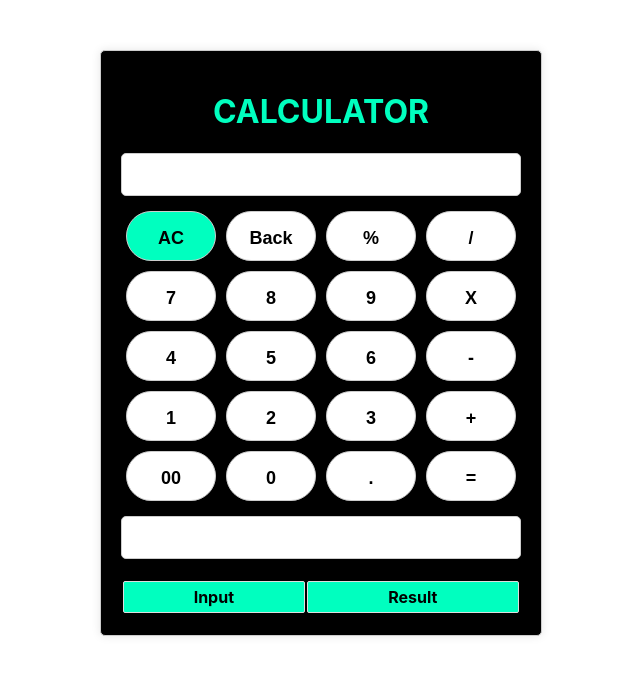
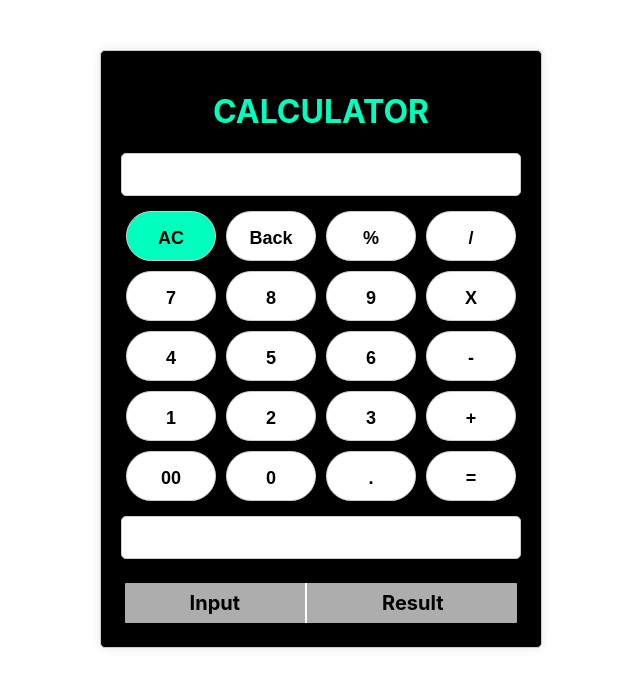
Before and after one commit to joey2310/Calculator_Project, a React (Create React App) app in the folder calculator-frontend/: page / in a window 1280 px wide. Shown: the top 686 px of the page, without its empty margins (319-959 px from the left). Built offline with nearby package versions, Linux system fonts and the light colour scheme.

Commit message:
Css Changes

```diff
--- a/calculator-frontend/src/App.css
+++ b/calculator-frontend/src/App.css
@@ -63,18 +63,25 @@
 table{
   width: 100%;
   margin-top: 20px;
+  border-collapse: collapse;
+  border-radius: 5px;
+  overflow: hidden;
+  border: 4px inset #ffffff;
 }
 
 th, td{
+  font-size: 20px;
   text-align: center;
-  color: #fff;
-  border: 1px solid #ddd;
-  border-radius: 2px;
-  padding: 5px;
+  color: #000000;
+  border: 4px inset #ffffff;
+  padding: 8px;
+  background-color: whitesmoke;
 }
 
 th{
-  background-color:#00ffbf;
+  border: 4px inset #ffffff;
+  padding: 8px;
+  background-color:#adadad;
   color: rgb(0, 0, 0);
 }
 
```
